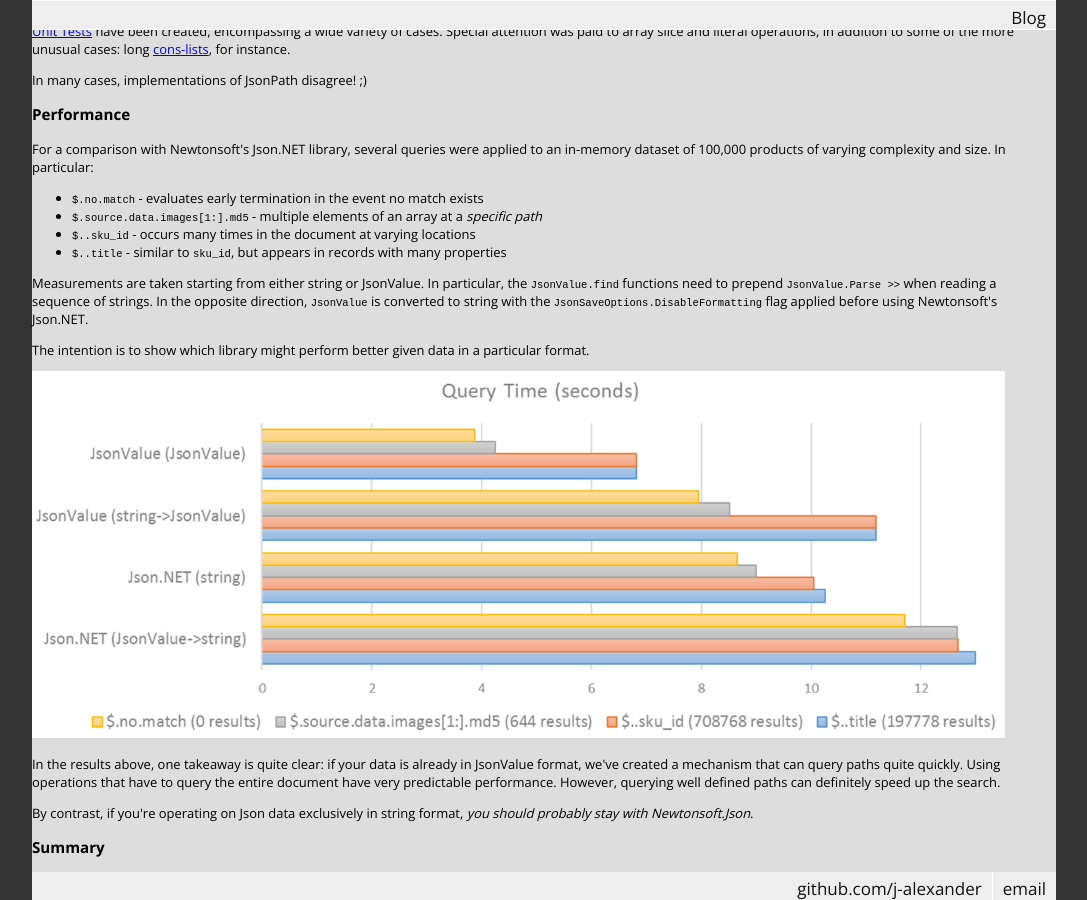
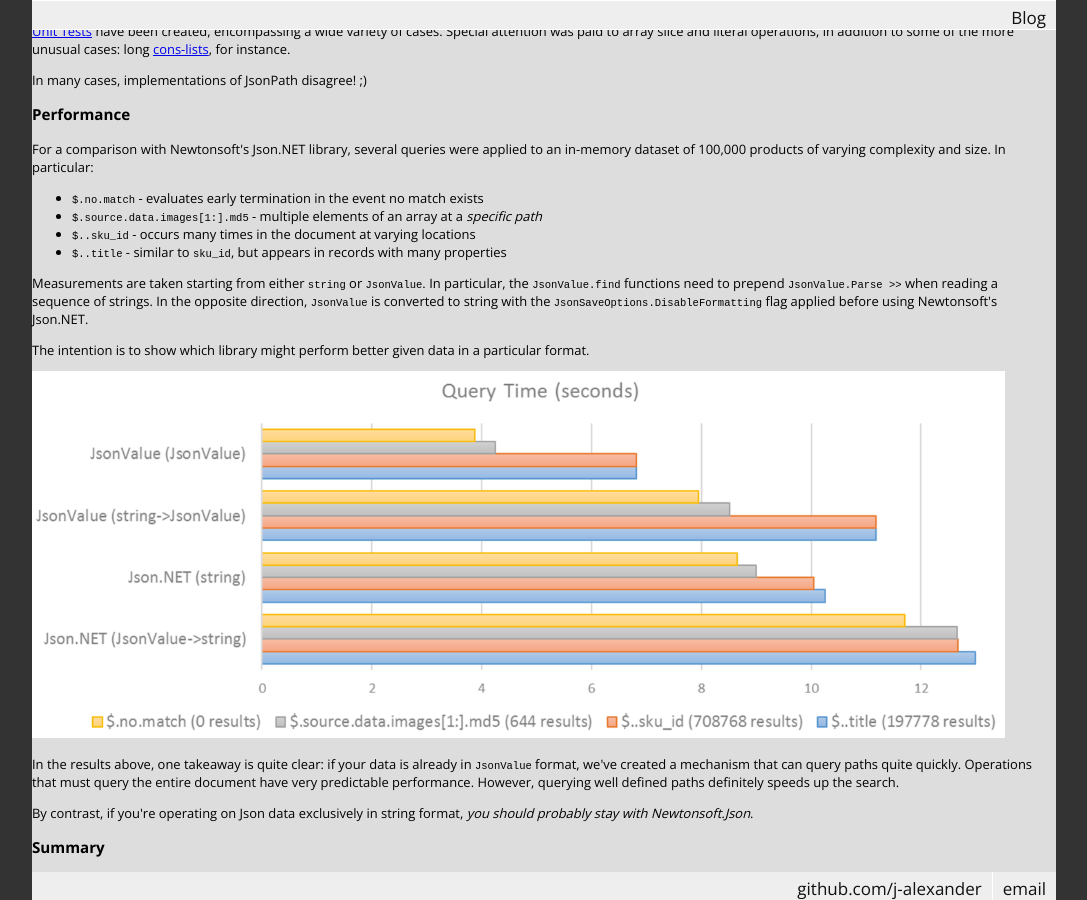
Before and after one commit to j-alexander/j-alexander.github.io, a Jekyll site: the page built from _posts/2016-12-15-jsonpath-queries-using-fsharpdata.html, in a window 1280 px wide and 900 px high, scrolled down 6550 px. Shown: the whole window, without its empty margins (96-1183 px from the left). Built offline with Jekyll 4.4.1, drawn with Linux system fonts in a browser that asks for light colours; some web fonts are replaced; some of the changed text lies outside the part shown.

Commit message:
text corrections

```diff
--- a/_posts/2016-12-15-jsonpath-queries-using-fsharpdata.html
+++ b/_posts/2016-12-15-jsonpath-queries-using-fsharpdata.html
@@ -381,17 +381,17 @@ to an in-memory dataset of 100,000 products of varying complexity and size.  In
 <li><code>$..sku_id</code> - occurs many times in the document at varying locations</li>
 <li><code>$..title</code> - similar to <code>sku_id</code>, but appears in records with many properties</li>
 </ul>
-<p>Measurements are taken starting from either string or JsonValue.  In particular,
+<p>Measurements are taken starting from either <code>string</code> or <code>JsonValue</code>.  In particular,
 the <code>JsonValue.find</code> functions need to prepend <code>JsonValue.Parse &gt;&gt;</code> when reading a
 sequence of strings.  In the opposite direction, <code>JsonValue</code> is converted to string with
 the <code>JsonSaveOptions.DisableFormatting</code> flag applied before using Newtonsoft's Json.NET.</p>
 <p>The intention is to show which library might perform better given data in a particular
 format.</p>
 <img src="benchmarks.png" class="post-slide" alt="Comparison w/Newtonsoft.Json"/>
-<p>In the results above, one takeaway is quite clear: if your data is already in JsonValue format,
-we've created a mechanism that can query paths quite quickly.  Using operations that have to
-query the entire document have very predictable performance.  However, querying well defined
-paths can definitely speed up the search.</p>
+<p>In the results above, one takeaway is quite clear: if your data is already in <code>JsonValue</code> format,
+we've created a mechanism that can query paths quite quickly.  Operations that must query
+the entire document have very predictable performance.  However, querying well defined
+paths definitely speeds up the search.</p>
 <p>By contrast, if you're operating on Json data exclusively in string format, <em>you should
 probably stay with Newtonsoft.Json</em>.</p>
 <h3>Summary</h3>
```
Also changed, not shown: other parts of _posts/2016-12-15-jsonpath-queries-using-fsharpdata.html (+1 -1 lines), 1 other file.
